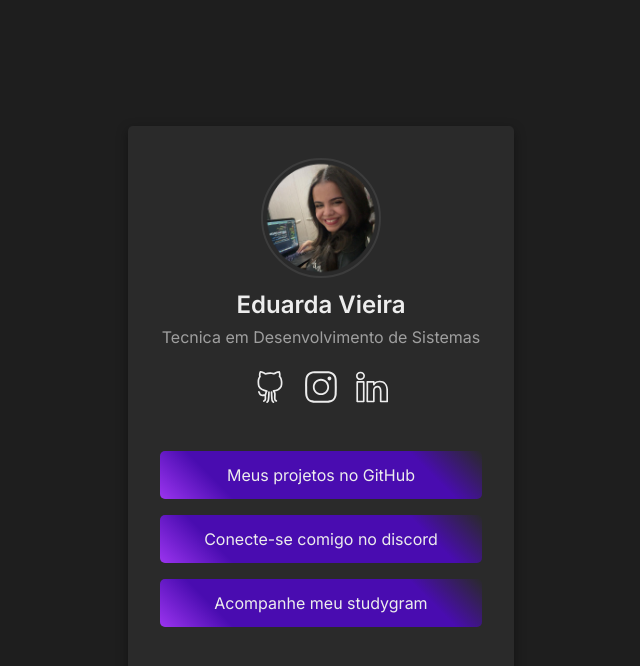
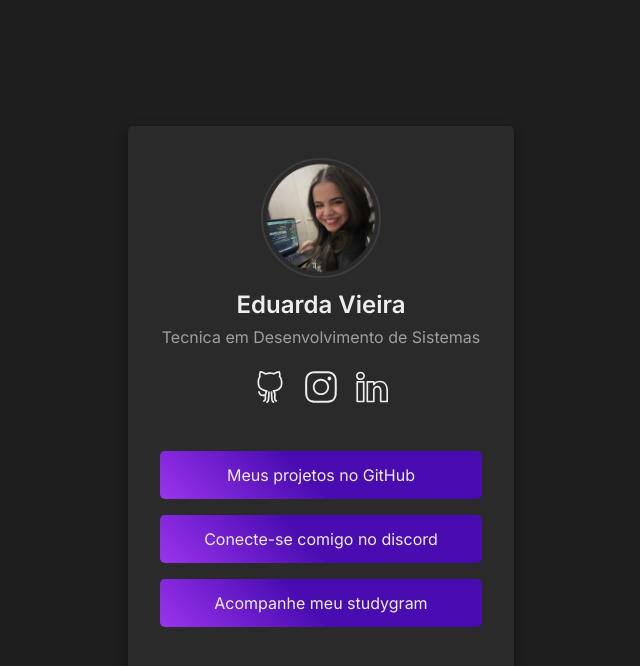
Before and after one commit to eduardavieira-dev/Link-in-bio, a React (Vite) app: page / in a window 1280 px wide. Shown: the top 666 px of the page, without its empty margins (319-959 px from the left). Built offline with nearby package versions, Linux system fonts and the light colour scheme.

Commit message:
chore: buttons

```diff
--- a/src/components/ProfileHeader/LinkButton/LinkButton.style.ts
+++ b/src/components/ProfileHeader/LinkButton/LinkButton.style.ts
@@ -10,15 +10,16 @@ export const Button = styled.a`
     45deg,
     #9b34ef 0%,
     #490cb0 20%,
-    #490cb0   60%,
-    #490cb0 80%,
-    transparent 100%
-  );
+    #490cb0  60%,
+    transparent 80%
+    );
+    background-size: 250%;
     color: var(--white-color);
     outline: 2px solid transparent;
     text-align: center;
     text-decoration: none;
-    transition: ease all .3s;
+    transition: background 1s, outline 1s, transform 1s;
+
 
     &:link,
     &:visited {
@@ -27,8 +28,9 @@ export const Button = styled.a`
     }
 
     &:hover {
-        background-color: var(--primary-color);
+        background: transparent;
         outline: 2px solid var(--outline);
         color: var(--white-color);
+        transform: scale(1.03);
     }
     `;
--- a/src/styles/components/ProfileHeader/SocialMediaIcons/SocialMediaIcons.style.ts
+++ b/src/styles/components/ProfileHeader/SocialMediaIcons/SocialMediaIcons.style.ts
@@ -12,7 +12,7 @@ export const  SocialMediaLink = styled.a`
     }
 
     &:hover{
-        color: var(--primary-color);
+        color: var(--btnFirst);
     }
 
 `;
--- a/src/styles/theme.ts
+++ b/src/styles/theme.ts
@@ -1,10 +1,10 @@
 export const theme = {
-    primaryColor: '#e83879',
+    primaryColor: '#d34de8',
     bgColor: '#1e1e1e',
     secondaryBgColor: '#2a2a2a',
     borderColor: '#3c3c3c',
     whiteColor: '#ededed',
     btnFirst: '#9b34ef',
     btnSecond: '#490cb0',
-    outline: '#ff00e5',
+    outline: '#d34de8',
 };
```
